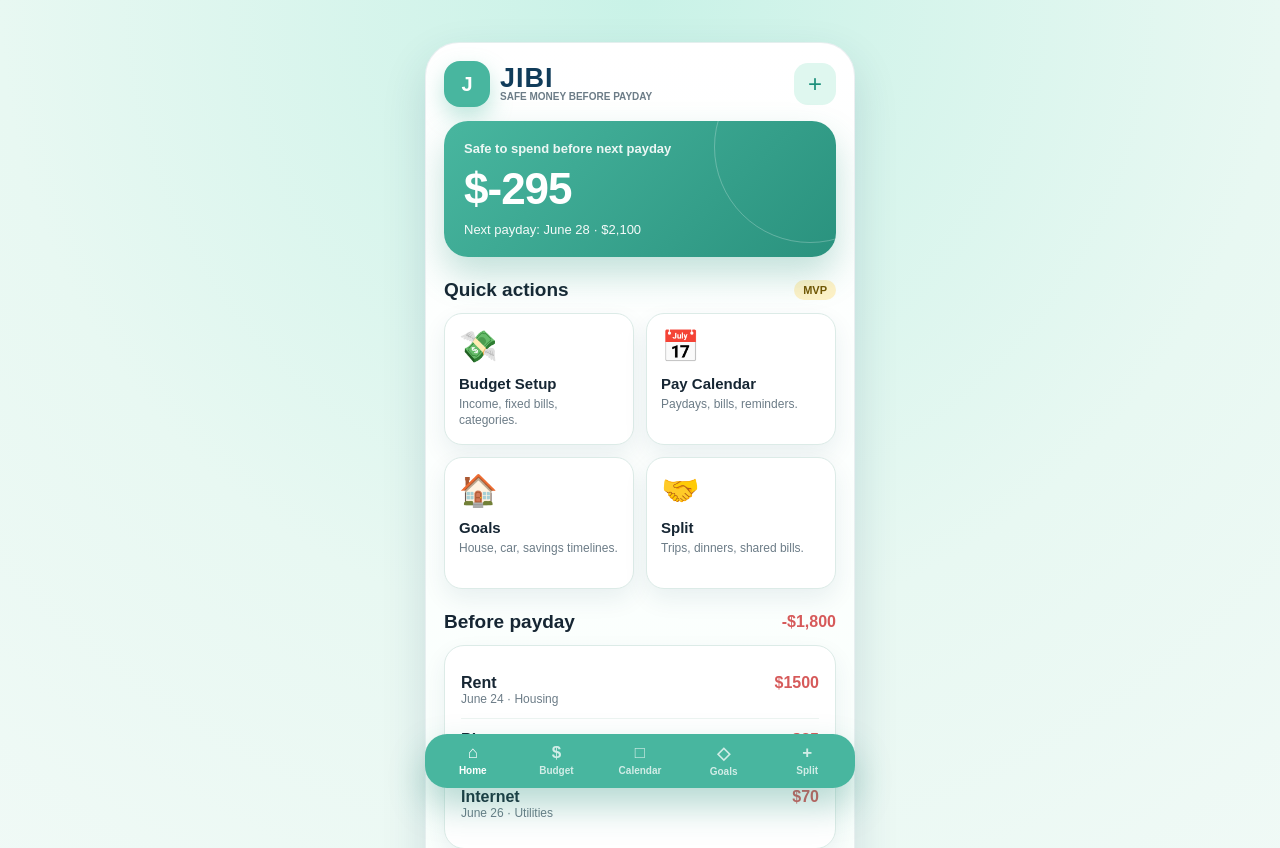
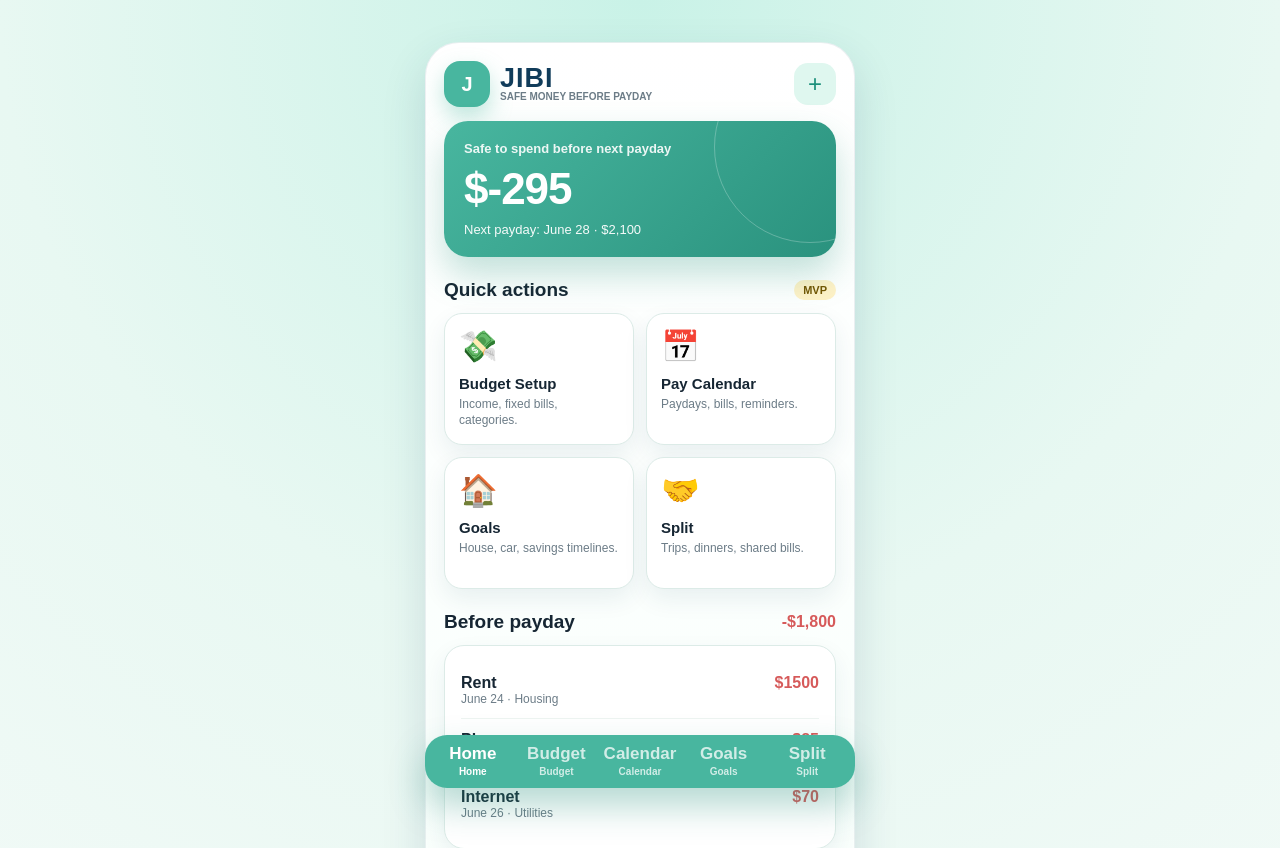
Before and after one commit to homepc2977-ship-it/jibi, a Next.js app: page / in a window 1280 px wide. Shown: the top 848 px of the page. Built offline with nearby package versions, Linux system fonts and the light colour scheme.

Commit message:
Use safe anchors in bottom navigation

```diff
--- a/app/components/BottomNav.tsx
+++ b/app/components/BottomNav.tsx
@@ -1,21 +1,19 @@
-import Link from "next/link";
-
 const navItems = [
-  { label: "Home", icon: "⌂", href: "/" },
-  { label: "Budget", icon: "$", href: "/budget" },
-  { label: "Calendar", icon: "□", href: "/calendar" },
-  { label: "Goals", icon: "◇", href: "/goals" },
-  { label: "Split", icon: "+", href: "/split" },
+  { label: "Home", icon: "Home", href: "/" },
+  { label: "Budget", icon: "Budget", href: "/budget" },
+  { label: "Calendar", icon: "Calendar", href: "/calendar" },
+  { label: "Goals", icon: "Goals", href: "/goals" },
+  { label: "Split", icon: "Split", href: "/split" },
 ];
 
 export function BottomNav({ active }: { active: string }) {
   return (
     <nav className="bottom-nav">
       {navItems.map((item) => (
-        <Link key={item.href} href={item.href} className={active === item.label ? "active" : ""}>
+        <a key={item.href} href={item.href} className={active === item.label ? "active" : ""}>
           <span>{item.icon}</span>
           {item.label}
-        </Link>
+        </a>
       ))}
     </nav>
   );
```
